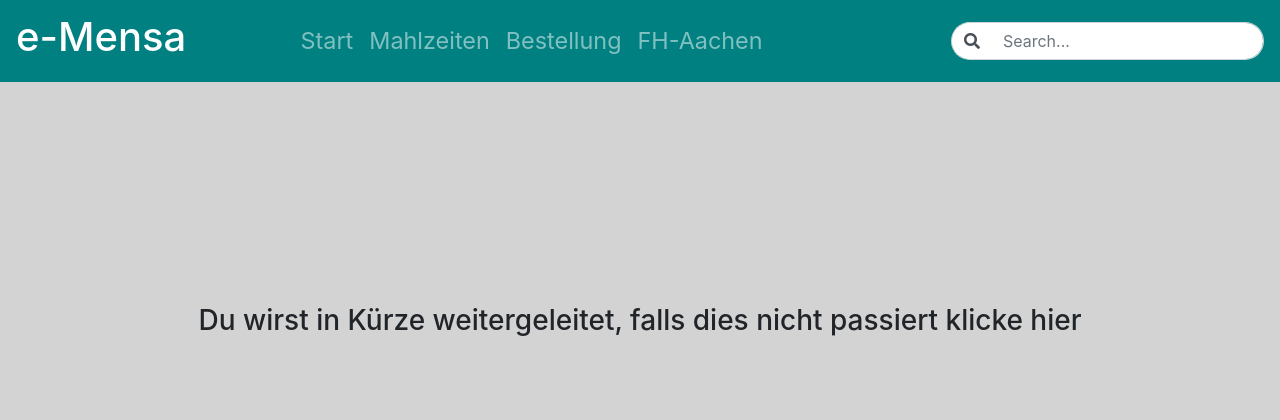
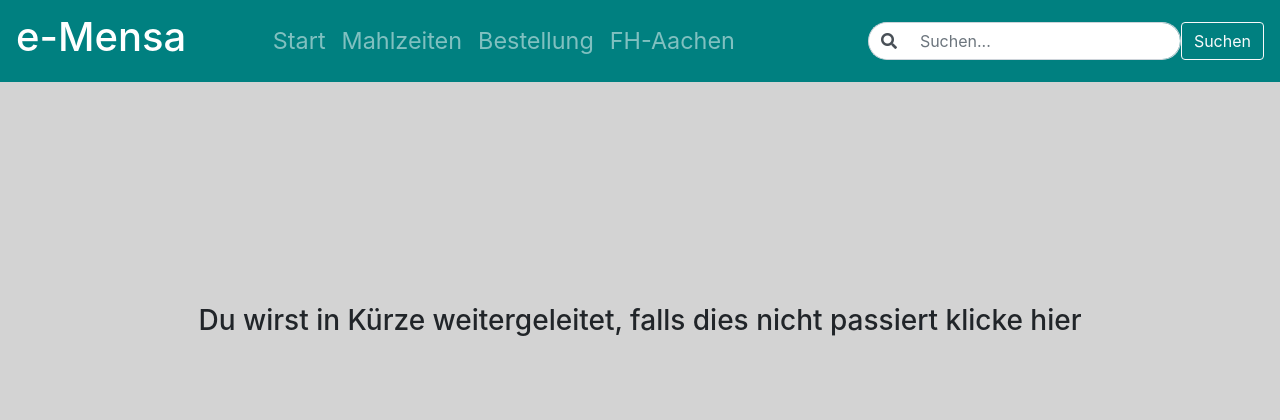
Before and after one commit to KnutZuidema/DBWT, a Flask app: page /impressum in a window 1280 px wide. Shown: the top 420 px of the page. Run offline with Flask 2, Linux system fonts and the light colour scheme; some libraries are stand-ins or nearby versions.

Commit message:
implement googe search

```diff
--- a/Milestone_1/templates/base.html
+++ b/Milestone_1/templates/base.html
@@ -49,14 +49,18 @@
                 </li>
             </ul>
             <div class="navbar-nav ml-auto">
-                <div class="input-group py-1">
-                    <div class="input-group-prepend">
+                <form class="form-inline" method="get" action="https://www.google.de/search">
+                    <div class="input-group py-1">
+                        <div class="input-group-prepend">
                         <span class="input-group-text">
                             <i class="fas fa-search"></i>
                         </span>
+                        </div>
+                        <input class="form-control" name="q" type="text" placeholder="Suchen...">
                     </div>
-                    <input class="form-control" type="text" placeholder="Search...">
-                </div>
+                    <input type="hidden" name="as_sitesearch" value="https://www.fh-aachen.de">
+                    <button type="submit" class="btn btn-outline-light">Suchen</button>
+                </form>
             </div>
         </div>
     </nav>
```
